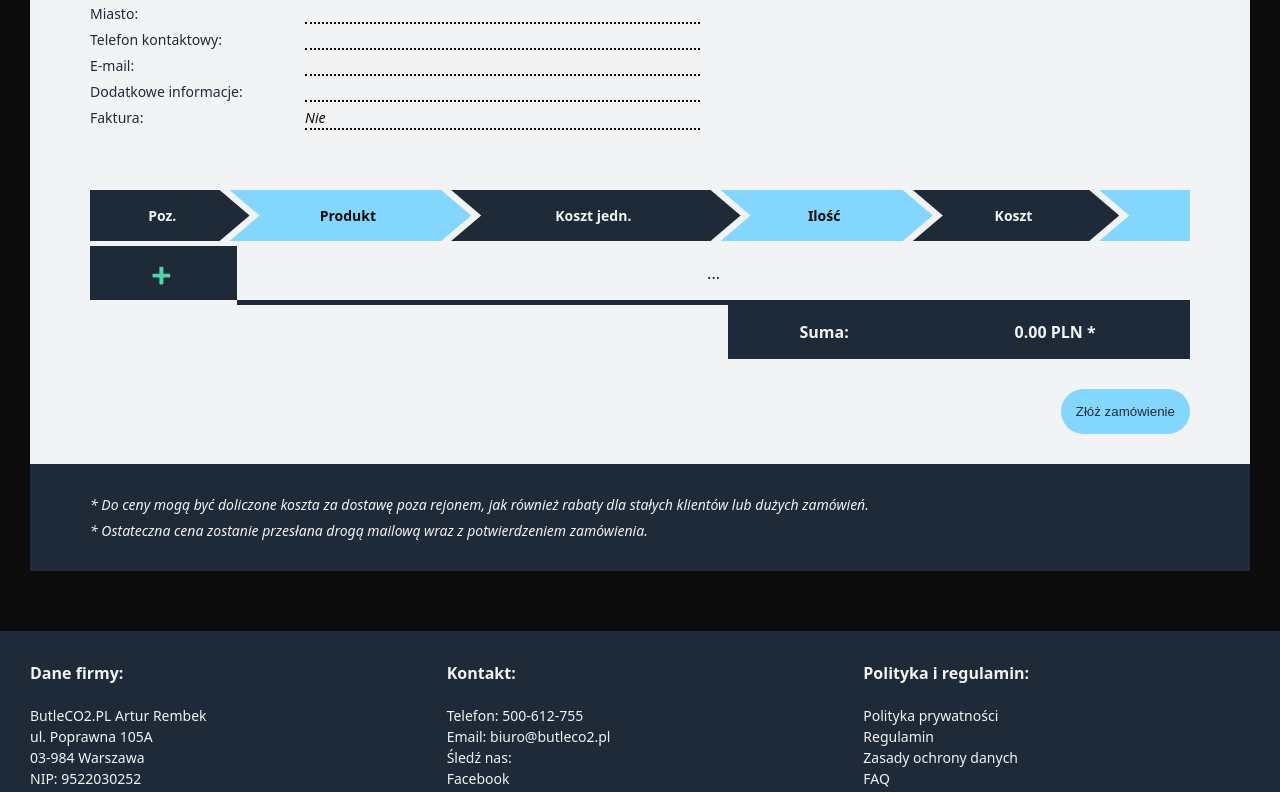
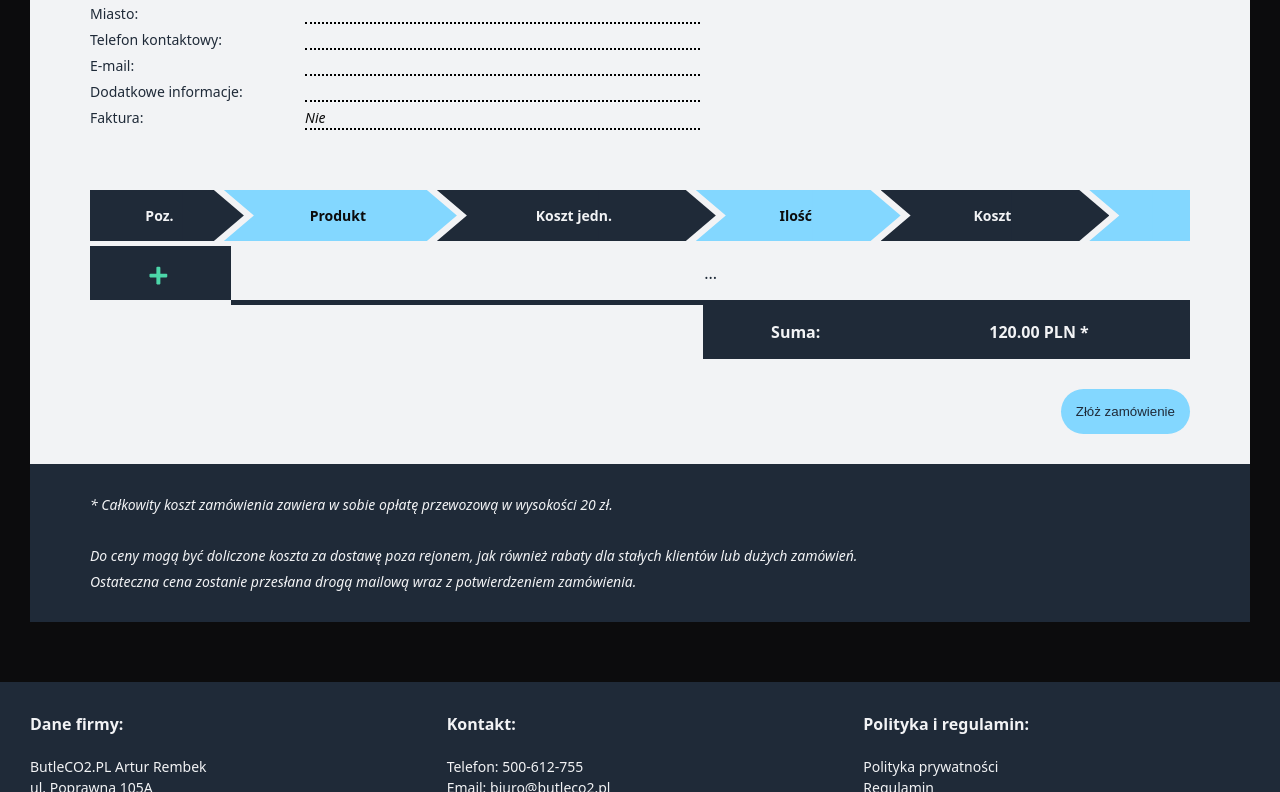
Before and after one commit to AMichalMurawski/butleCO2, a React (Vite) app: page /orders in a window 1280 px wide. Shown: the part 537-1329 px from the top of the page. Built offline with nearby package versions, Linux system fonts and the light colour scheme.

Commit message:
add transaction to ProductsList
- change OrderProduct props and initial values - isPurchase -> transaction
- add information about summary cost

```diff
--- a/src/components/AddProduct/AddProductForm.tsx
+++ b/src/components/AddProduct/AddProductForm.tsx
@@ -1,5 +1,5 @@
 import React, { useState } from 'react';
-import { ProductProps } from '../../context/Order/orderProps';
+import { OrderProductProps, ProductProps } from '../../context/Order/orderProps';
 import { productsList } from './productsList';
 import IconSvg from '../Icons/IconSvg';
 import { AddProductWraper, Description, DescriptionWraper, IconSvgWraper, ProductsList, ProductWraper, Title, TitleWraper, TransactionToggle } from './AddProductForm.styled';
@@ -9,17 +9,17 @@ import { initialOrderProduct } from '../../context/Order/initialValues';
 import Button from '../Button/Button';
 
 interface ModalAddProductProps {
-  onSubmit: (values: ProductProps[]) => void;
+  onSubmit: (values: OrderProductProps[]) => void;
 }
 
 const ModalAddProduct: React.FC<ModalAddProductProps> = ({ onSubmit }) => {
   const theme = useTheme();
   const { order } = useOrder();
-  const [buy, setBuy] = useState<boolean>(false)
+  const [transaction, setTransaction] = useState<boolean>(false)
 
   const handleClick = (value: ProductProps) => {
     const products = order.products;
-    products.push({ ...initialOrderProduct, ...value, ...{ transaction: buy } });
+    products.push({ ...initialOrderProduct, ...value, ...{ transaction } });
     onSubmit(products);
   };
 
@@ -32,15 +32,15 @@ const ModalAddProduct: React.FC<ModalAddProductProps> = ({ onSubmit }) => {
         <Button
           type='button'
           text='Wymiana'
-          background={!buy ? theme.color.remarkable : theme.color.remarkableTrans}
-          color={!buy ? theme.color.structural : theme.color.text}
-          onClick={() => {setBuy(false)}} />
+          background={!transaction ? theme.color.remarkable : theme.color.remarkableTrans}
+          color={!transaction ? theme.color.structural : theme.color.text}
+          onClick={() => {setTransaction(false)}} />
         <Button
           type='button'
           text='Zakup'
-          background={buy ? theme.color.remarkable : theme.color.remarkableTrans}
-          color={buy ? theme.color.structural : theme.color.text}
-          onClick={() => {setBuy(true)}} />
+          background={transaction ? theme.color.remarkable : theme.color.remarkableTrans}
+          color={transaction ? theme.color.structural : theme.color.text}
+          onClick={() => {setTransaction(true)}} />
       </TransactionToggle>
       <ProductsList>
         {productsList.map(product => {
--- a/src/components/Modals/ModalsOrder/ModalsOrder.tsx
+++ b/src/components/Modals/ModalsOrder/ModalsOrder.tsx
@@ -45,7 +45,6 @@ const ModalsOrder: React.FC = () => {
     >
       <AddProductForm
         onSubmit={modalValues => {
-          console.log(modalValues);
           modalState('products');
           updateSection('products', modalValues);
         }}
--- a/src/components/Order/Informations/Informations.styled.ts
+++ b/src/components/Order/Informations/Informations.styled.ts
@@ -14,3 +14,7 @@ export const Informations = styled(P)`
     margin-top: 5px;
   }
 `;
+
+export const Reference = styled.div`
+  margin-bottom: 30px;
+`
--- a/src/components/Order/Informations/Informations.tsx
+++ b/src/components/Order/Informations/Informations.tsx
@@ -1,5 +1,5 @@
 import React from 'react';
-import { Informations, InformationsWraper } from './Informations.styled';
+import { Informations, InformationsWraper, Reference } from './Informations.styled';
 
 const OrderForm: React.FC = () => {
   const handleSubmit = () => {
@@ -8,12 +8,17 @@ const OrderForm: React.FC = () => {
 
   return (
     <InformationsWraper>
+      <Reference>
+        <Informations>
+          * Całkowity koszt zamówienia zawiera w sobie opłatę przewozową w wysokości 20 zł.
+        </Informations>
+      </Reference>
       <Informations>
-        * Do ceny mogą być doliczone koszta za dostawę poza rejonem, jak również rabaty dla stałych
+        Do ceny mogą być doliczone koszta za dostawę poza rejonem, jak również rabaty dla stałych
         klientów lub dużych zamówień.
       </Informations>
       <Informations>
-        * Ostateczna cena zostanie przesłana drogą mailową wraz z potwierdzeniem zamówienia.
+        Ostateczna cena zostanie przesłana drogą mailową wraz z potwierdzeniem zamówienia.
       </Informations>
     </InformationsWraper>
   );
--- a/src/components/Order/ProductsList/ProductsList.styled.ts
+++ b/src/components/Order/ProductsList/ProductsList.styled.ts
@@ -121,7 +121,12 @@ export const TableBodyRow = styled.tr`
   }
 `;
 
-export const TableBodyCell = styled.td`
+interface TableBodyCellProps {
+  $transaction?: boolean;
+}
+
+export const TableBodyCell = styled.td<TableBodyCellProps>`
+  position: relative;
   padding: 15px;
 
   &:first-of-type {
@@ -137,6 +142,22 @@ export const TableBodyCell = styled.td`
   &:hover:has(svg) {
     cursor: pointer;
   }
+
+  &::before {
+    ${({ $transaction }) => {
+      if ($transaction === undefined || $transaction === null) {return}
+      return ($transaction ? 'content: "Zakup"' : 'content: "Wymiana"');
+    }};
+    // content: 'wymiana';
+    content: ${({ $transaction }) => $transaction ? 'Zakup' : 'Wymiana'};
+    position: absolute;
+    right: 0;
+    bottom: -5px;
+    color: black;
+    // background-color: red;
+    z-index: 100;
+    scale: 0.8;
+  };
 `;
 
 // >>>>>> Icons <<<<<<
--- a/src/components/Order/ProductsList/ProductsList.tsx
+++ b/src/components/Order/ProductsList/ProductsList.tsx
@@ -29,11 +29,14 @@ const FormProducts: React.FC<FormProductsProps> = ({ addProduct }) => {
   const { order } = useOrder();
 
   const totalCost = (): string => {
-    return order.products.reduce(
-      (sum: any, product: any) => sum + product.amount * product.unitPrice,
+    let sum: number = order.products.reduce(
+      (sum: any, product: any) => sum + product.amount * (product.unitPrice + (product.transaction ? 250 : 0)),
       0
-    ).toFixed(2)
-  }
+    )
+    if (sum < 100) { sum = 100 }
+    sum = sum + 20
+    return sum.toFixed(2)
+  };
 
   const deleteProduct = () => {
     window.alert('Usuń produkt');
@@ -56,10 +59,10 @@ const FormProducts: React.FC<FormProductsProps> = ({ addProduct }) => {
           {order.products.map((product, i) => (
             <TableBodyRow key={i}>
               <TableBodyCell>{i + 1}</TableBodyCell>
-              <TableBodyCell>{product.type} - {product.weight ? (product.weight + ' kg') : ""}{product.litr ? (product.litr + " l") : ""}</TableBodyCell>
-              <TableBodyCell>{product.unitPrice.toFixed(2)} PLN</TableBodyCell>
+              <TableBodyCell $transaction={product.transaction}>{product.type} - {product.weight ? (product.weight + ' kg') : ""}{product.litr ? (product.litr + " l") : ""}</TableBodyCell>
+              <TableBodyCell>{(product.unitPrice + (product.transaction ? 250 : 0)).toFixed(2)} PLN</TableBodyCell>
               <TableBodyCell>{product.amount}</TableBodyCell>
-              <TableBodyCell>{(product.amount * product.unitPrice).toFixed(2)} PLN</TableBodyCell>
+              <TableBodyCell>{(product.amount * (product.unitPrice + (product.transaction ? 250 : 0))).toFixed(2)} PLN</TableBodyCell>
               <TableBodyCell onClick={deleteProduct}>
                 <IconWraper>
                   <IconSvg name="cross" fill="red" />
--- a/src/context/Order/initialValues.tsx
+++ b/src/context/Order/initialValues.tsx
@@ -34,7 +34,7 @@ export const initialOrderProduct: OrderProductProps = {
   unitPrice: 0,
   weight: 0,
   litr: 0,
-  isPurchased: false,
+  transaction: false,
   amount: 1,
   cost: 0,
 };
--- a/src/context/Order/orderProps.ts
+++ b/src/context/Order/orderProps.ts
@@ -52,7 +52,7 @@ export type ProductProps = RequireAtLeastOneProductProps<
 >;
 
 export type OrderProductProps = ProductProps & {
-  isPurchased: boolean;
+  transaction: boolean;
   amount: number;
   cost: number;
 };
```
